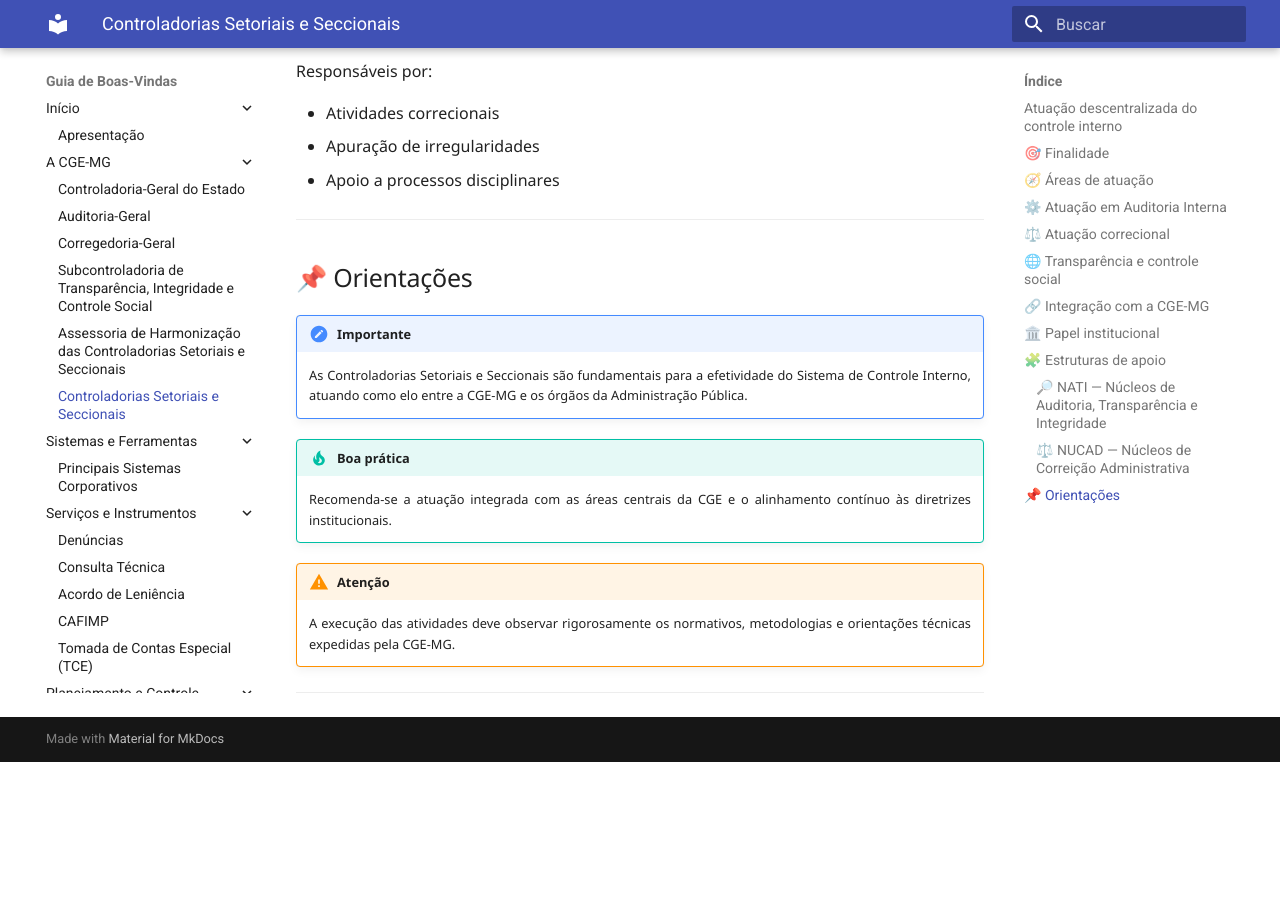
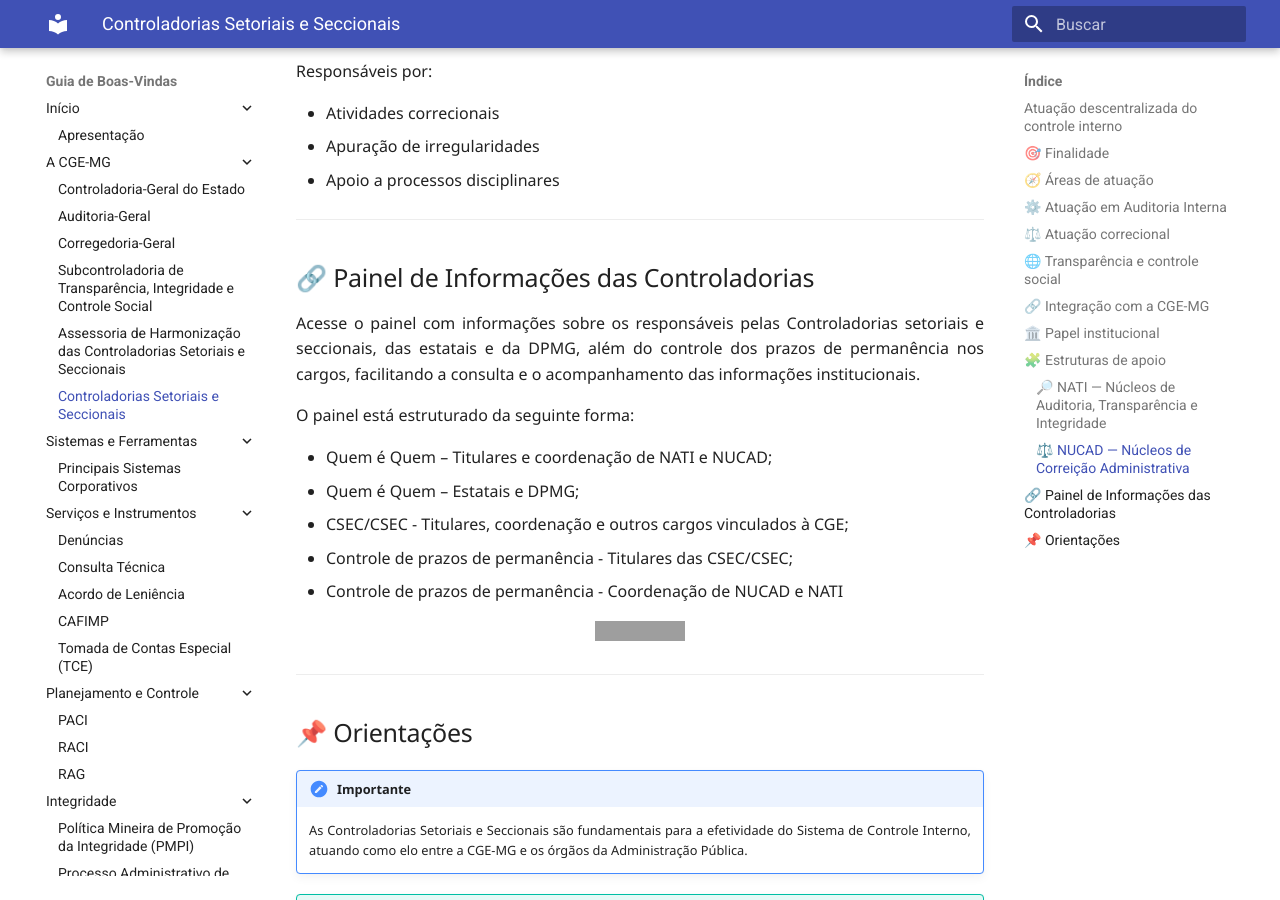
Before and after one commit to CGEMG-AHCS/guia-de-boas-vindas, an MkDocs documentation site: the page built from docs/cset-csec.md, in a window 1280 px wide and 900 px high, scrolled down 3481 px. Built offline with MkDocs 1.6.1 and Material for MkDocs 9.7.7, drawn with Linux system fonts in a browser that asks for light colours; before the commit the page ends 4243 px from its top, so only the background shows below that; grey boxes are pictures that could not be loaded.

Commit message:
Atualização automática da pasta docs

```diff
--- a/docs/cset-csec.md
+++ b/docs/cset-csec.md
@@ -133,6 +133,28 @@ Responsáveis por:
 
 ---
 
+## 🔗 Painel de Informações das Controladorias
+
+Acesse o painel com informações sobre os responsáveis pelas Controladorias setoriais e seccionais, das estatais e da DPMG, além do controle dos prazos de permanência nos cargos, facilitando a consulta e o acompanhamento das informações institucionais.
+
+O painel está estruturado da seguinte forma:
+
+- Quem é Quem – Titulares e coordenação de NATI e NUCAD;
+- Quem é Quem – Estatais e DPMG;
+- CSEC/CSEC - Titulares, coordenação e outros cargos vinculados à CGE;
+- Controle de prazos de permanência - Titulares das CSEC/CSEC;
+- Controle de prazos de permanência - Coordenação de NUCAD e NATI
+
+<div align="center">
+
+<a href="https://www.ouvidoriageral.mg.gov.br/ouvidorias-tematicas/ouvidoria-ambiental">
+  <img src="https://img.shields.io/badge/%F0%9F%91%89%20CLIQUE%20AQUI-4CAF50?style=for-the-badge" alt="Clique aqui para acessar a Ouvidoria Educacional">
+</a>
+
+</div>
+
+---
+
 ## 📌 Orientações
 
 !!! note "Importante"
```
